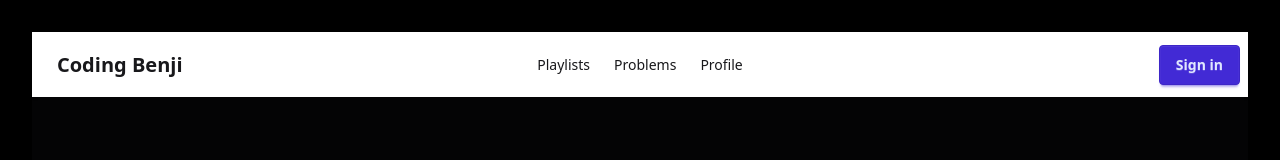
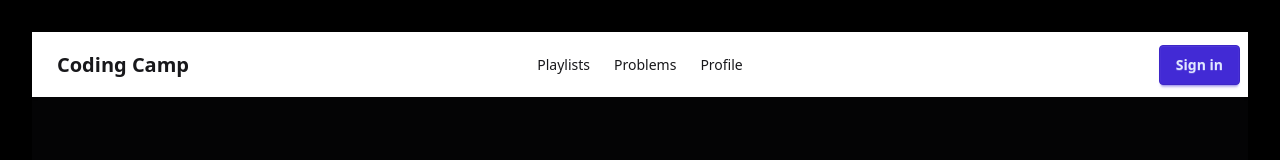
Before and after one commit to codebydeep/React-frontend, a React (Vite) app: page / in a window 1280 px wide. Shown: the top 160 px of the page. Built offline with nearby package versions, Linux system fonts and the light colour scheme.

Commit message:
Change button text from 'Coding Benji' to 'Coding Camp'

```diff
--- a/src/Components/Navbar.jsx
+++ b/src/Components/Navbar.jsx
@@ -14,7 +14,7 @@
         <li><a>Profile</a></li>
       </ul>
     </div>
-    <a className="btn btn-ghost text-xl">Coding Benji</a>
+    <a className="btn btn-ghost text-xl">Coding Camp</a>
   </div>
   <div className="navbar-center hidden lg:flex">
     <ul className="menu menu-horizontal px-1">
```
